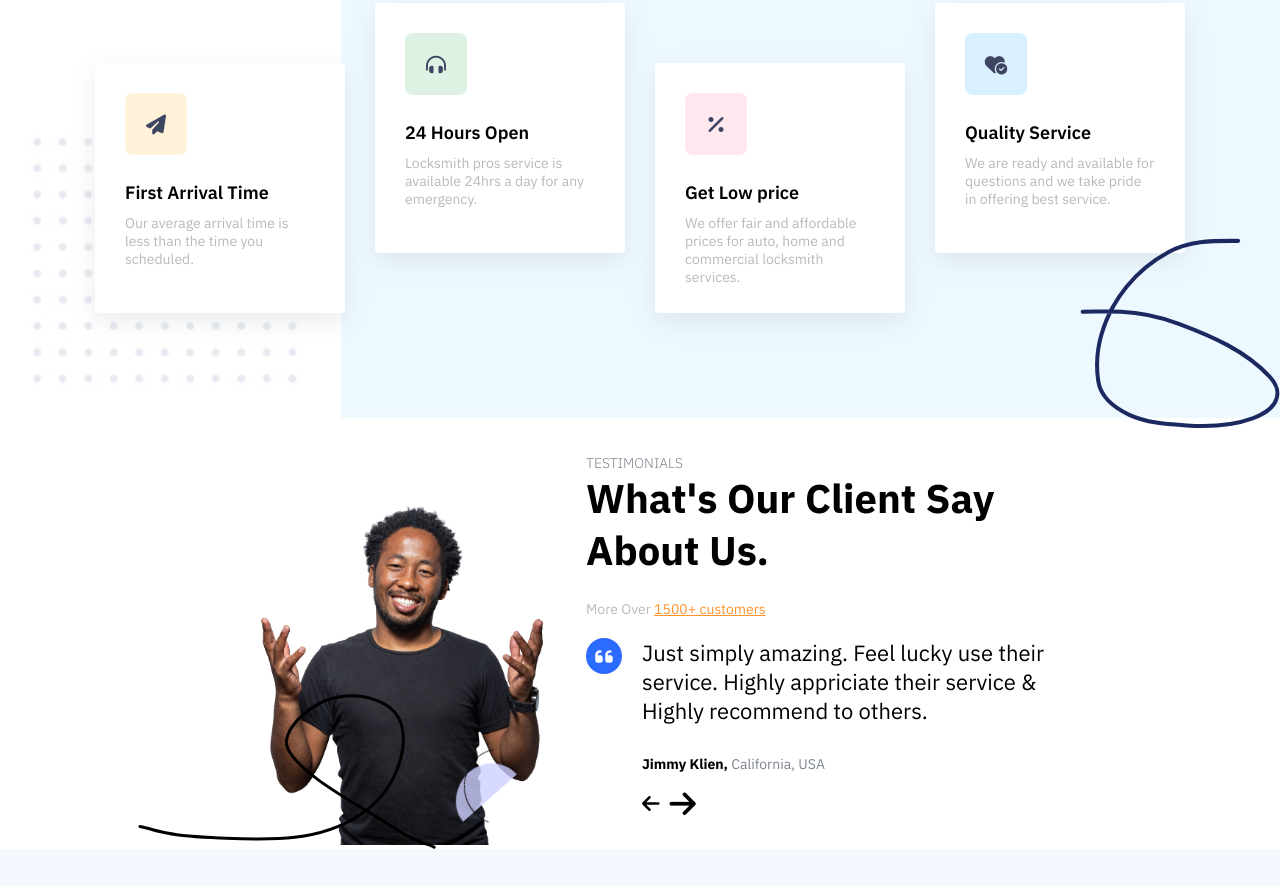
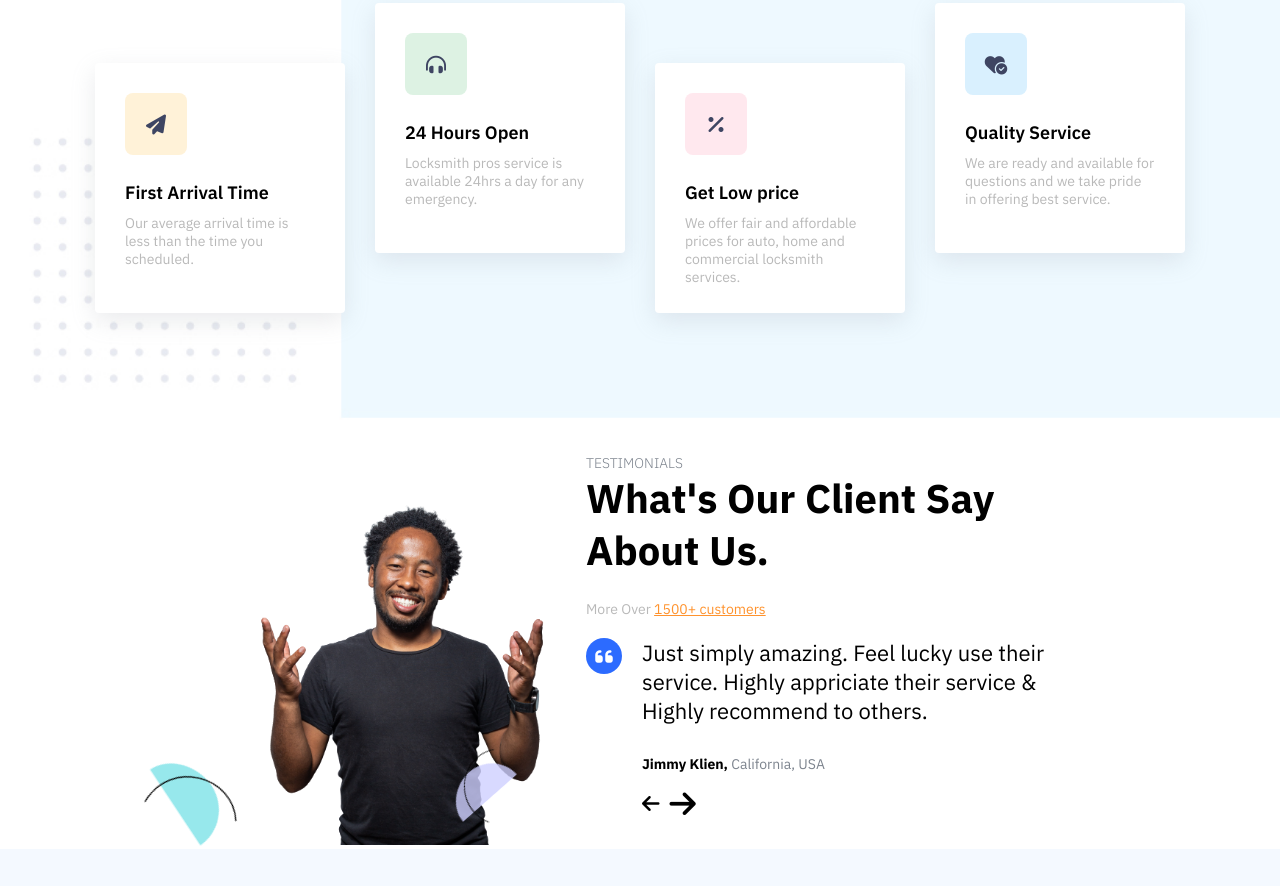
Before and after one commit to sathishkumargurusamy/locksmith-website, a plain HTML site: page index.html in a window 1280 px wide. Shown: the part 3251-4137 px from the top of the page. Drawn offline with nearby package versions, Linux system fonts and the light colour scheme.

Commit message:
Fixes in random shapes

```diff
--- a/index.html
+++ b/index.html
@@ -374,11 +374,6 @@
         </div>
       </div>
       <img
-        src="./resources/images/shapes/scribble-2.svg"
-        alt="scribble-2"
-        class="scribble-2"
-      />
-      <img
         src="./resources/images/shapes/shape-3.svg"
         alt="shape-3"
         class="random-shapes shape-3"
@@ -398,9 +393,9 @@
             class="random-shapes shape-2"
           />
           <img
-            src="./resources/images/shapes/scribble-1.svg"
-            alt="scribble-1"
-            class="scribble-1"
+            src="./resources/images/shapes/shape-1.svg"
+            alt="shape-1"
+            class="shape-1 scribble-1"
           />
           <img
             class="main-img"
```
